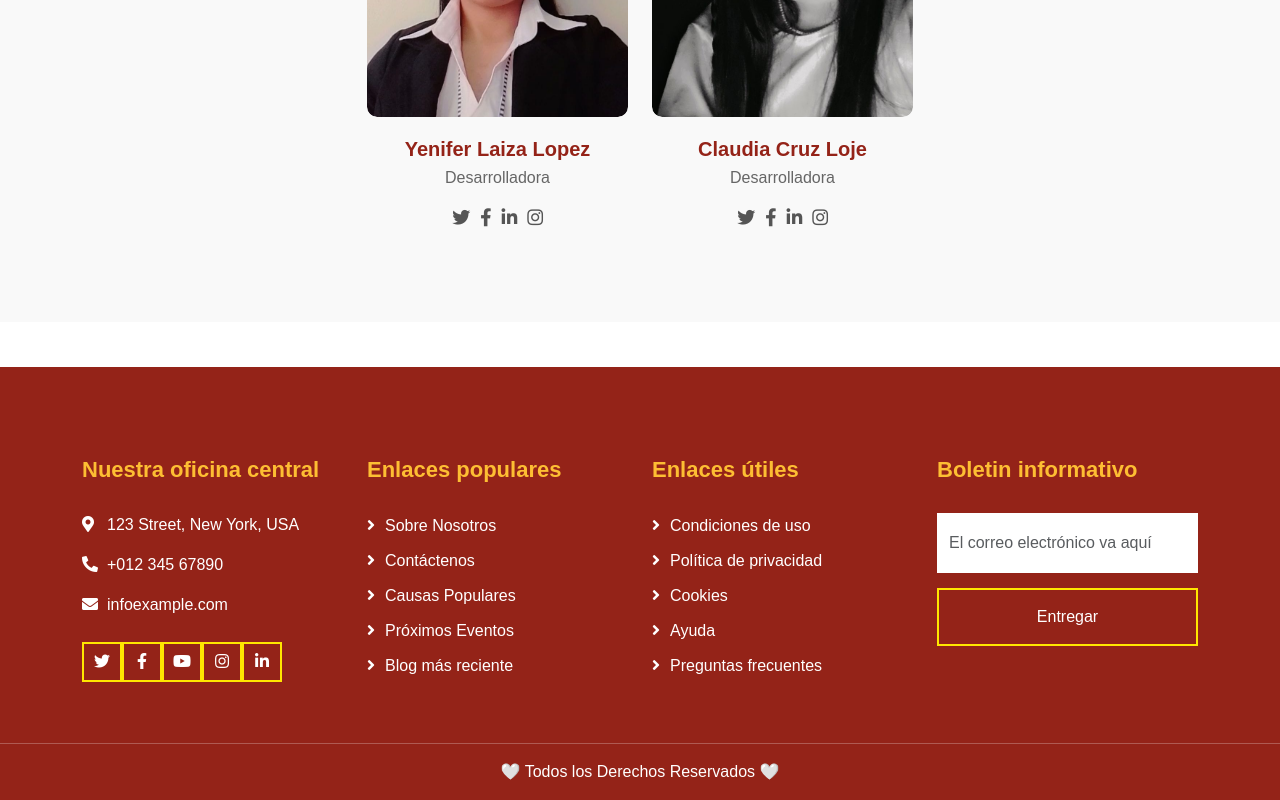
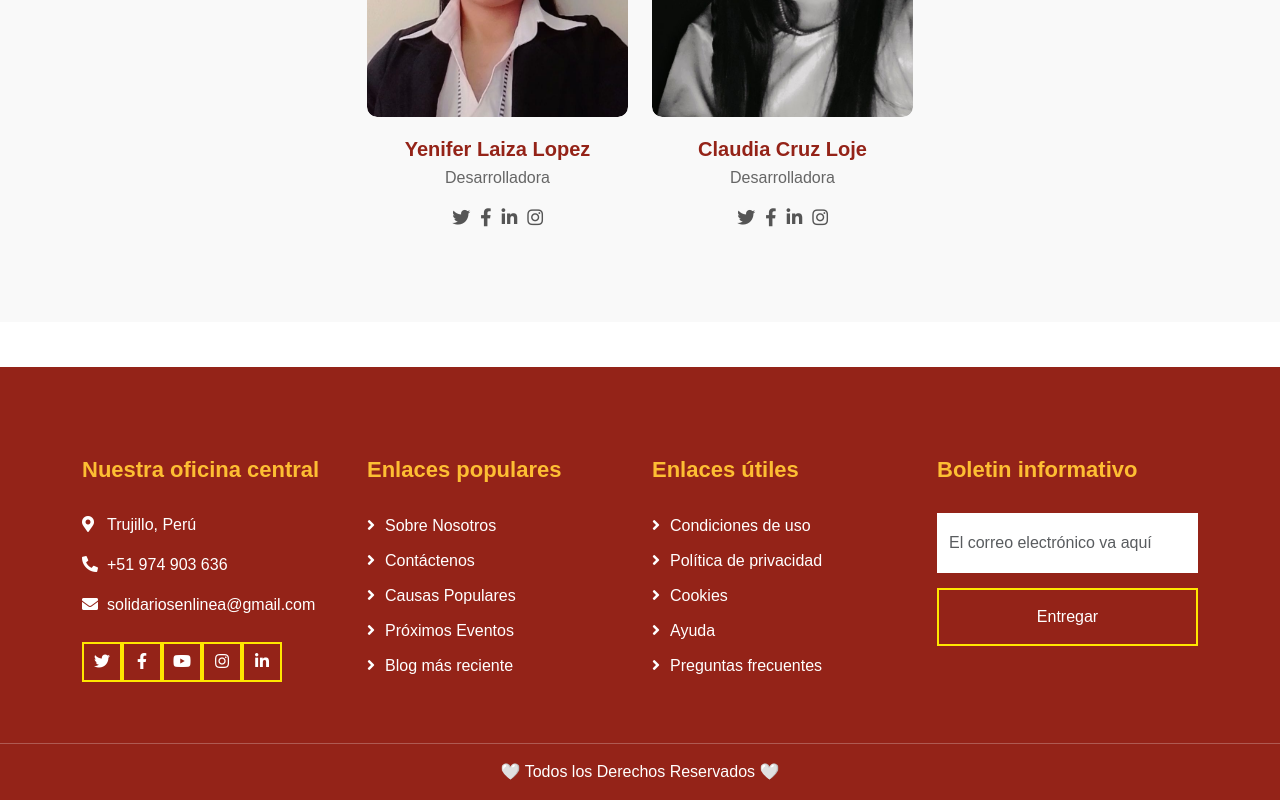
Before and after one commit to 23Tcsup/Innovacion-F, an Angular app: page /nosotros in a window 1280 px wide. Shown: the part 1408-2208 px from the top of the page. Built offline with nearby package versions, Linux system fonts and the light colour scheme.

Commit message:
first commit

```diff
--- a/src/app/components/footer/footer.component.html
+++ b/src/app/components/footer/footer.component.html
@@ -4,9 +4,9 @@
             <div class="col-lg-3 col-md-6">
                 <div class="footer-contact">
                     <h2>Nuestra oficina central</h2>
-                    <p><i class="fa fa-map-marker-alt"></i>123 Street, New York, USA</p>
-                    <p><i class="fa fa-phone-alt"></i>+012 345 67890</p>
-                    <p><i class="fa fa-envelope"></i>infoexample.com</p>
+                    <p><i class="fa fa-map-marker-alt"></i>Trujillo, Perú</p>
+                    <p><i class="fa fa-phone-alt"></i>+51 974 903 636</p>
+                    <p><i class="fa fa-envelope"></i>solidariosenlinea&#64;gmail.com</p>
                     <div class="footer-social">
                         <a class="btn btn-custom" href=""><i class="fab fa-twitter"></i></a>
                         <a class="btn btn-custom" href=""><i class="fab fa-facebook-f"></i></a>
```
Also changed, not shown: 1 other file (tests, documents, lock files or other folders).
